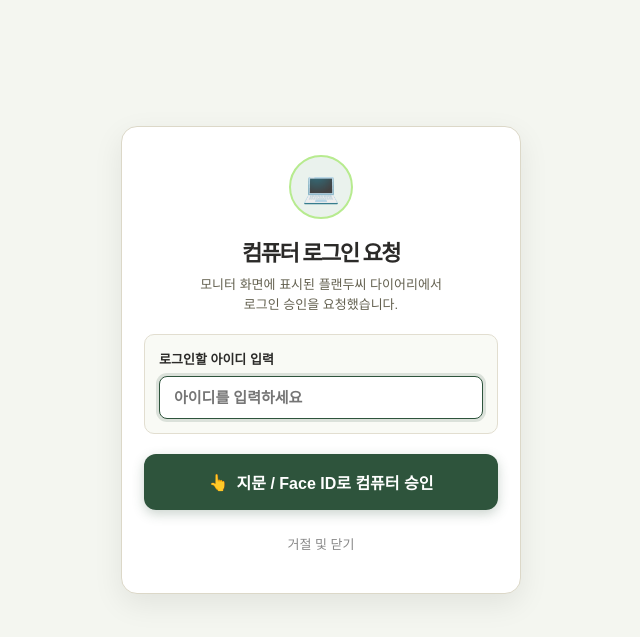
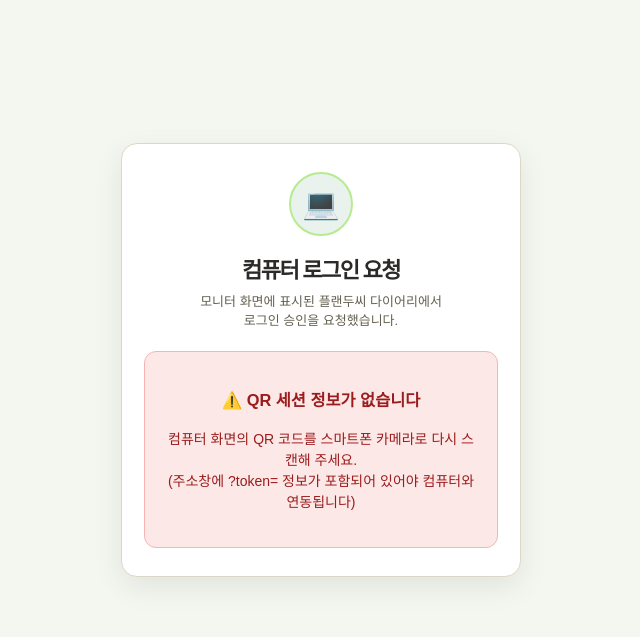
Before and after one commit to JYCHOI02/assignment7, a Flask app: page /mobile-approve in a window 1280 px wide. Shown: the top 637 px of the page, without its empty margins (319-959 px from the left). Run offline with Flask 3, Linux system fonts and the light colour scheme.

Commit message:
fix: QR remote login session token mismatch and tunnel routing

```diff
--- a/plan_diary-main/app.py
+++ b/plan_diary-main/app.py
@@ -114,15 +114,32 @@ def get_public_base_url():
     """스마트폰 QR 스캔 시 접속할 수 있는 외부 접속(HTTPS 터널 또는 호스트) URL을 반환합니다."""
     global PUBLIC_TUNNEL_URL
 
-    # 1. tunnel_url.txt 파일 우선 확인 (ngrok 고정 도메인 등 우선 적용)
+    if PUBLIC_TUNNEL_URL:
+        return PUBLIC_TUNNEL_URL
+
+    # 1. tunnel_url.txt 파일 확인
     tunnel_file = os.path.join(os.path.dirname(os.path.abspath(__file__)), "tunnel_url.txt")
     if os.path.exists(tunnel_file):
         try:
             with open(tunnel_file, "r", encoding="utf-8") as f:
                 content = f.read().strip()
                 if content.startswith("http"):
-                    PUBLIC_TUNNEL_URL = content.rstrip('/')
-                    return PUBLIC_TUNNEL_URL
+                    # ngrok인 경우, 로컬 4040 포트에서 실제 실행 중인지 검증 (타 PC 고정 도메인 오염 방지)
+                    if "ngrok" in content:
+                        try:
+                            req = urllib.request.Request("http://127.0.0.1:4040/api/tunnels")
+                            with urllib.request.urlopen(req, timeout=0.8) as resp:
+                                if resp.status == 200:
+                                    PUBLIC_TUNNEL_URL = content.rstrip('/')
+                                    return PUBLIC_TUNNEL_URL
+                        except Exception:
+                            pass
+                    elif "trycloudflare.com" in content:
+                        PUBLIC_TUNNEL_URL = content.rstrip('/')
+                        return PUBLIC_TUNNEL_URL
+                    else:
+                        PUBLIC_TUNNEL_URL = content.rstrip('/')
+                        return PUBLIC_TUNNEL_URL
         except Exception:
             pass
 
@@ -130,9 +147,6 @@ def get_public_base_url():
     env_url = os.environ.get("TUNNEL_URL")
     if env_url and env_url.startswith("http"):
         PUBLIC_TUNNEL_URL = env_url.rstrip('/')
-        return PUBLIC_TUNNEL_URL
-
-    if PUBLIC_TUNNEL_URL:
         return PUBLIC_TUNNEL_URL
 
     # 3. 요청 컨텍스트가 있으면 request.host_url
@@ -155,17 +169,65 @@ def start_tunnel_daemon():
             return
         _TUNNEL_STARTED = True
 
+    def _start_cloudflared():
+        cloudflared_path = shutil.which("cloudflared") or r"C:\Program Files (x86)\cloudflared\cloudflared.exe" or r"C:\Program Files\cloudflared\cloudflared.exe"
+        if not os.path.exists(cloudflared_path):
+            print("[터널 알림] cloudflared가 설치되어 있지 않습니다. 로컬(http://localhost:5000) 모드로 동작합니다.")
+            return
+
+        def _cloudflared_worker():
+            global PUBLIC_TUNNEL_URL
+            try:
+                cmd = [cloudflared_path, "tunnel", "--url", "http://127.0.0.1:5000"]
+                flags = subprocess.CREATE_NO_WINDOW if os.name == 'nt' else 0
+                proc = subprocess.Popen(
+                    cmd,
+                    stdout=subprocess.PIPE,
+                    stderr=subprocess.STDOUT,
+                    text=True,
+                    bufsize=1,
+                    creationflags=flags
+                )
+                import atexit
+                atexit.register(lambda: proc.kill())
+
+                for line in iter(proc.stdout.readline, ''):
+                    match = re.search(r'(https://[a-zA-Z0-9-]+\.trycloudflare\.com)', line)
+                    if match:
+                        found_url = match.group(1)
+                        with TUNNEL_LOCK:
+                            PUBLIC_TUNNEL_URL = found_url
+                            tunnel_file = os.path.join(os.path.dirname(os.path.abspath(__file__)), "tunnel_url.txt")
+                            with open(tunnel_file, "w", encoding="utf-8") as f:
+                                f.write(found_url + "\n")
+                        print(f"\n[Cloudflare Tunnel] 모바일 연동용 공개 HTTPS URL 생성 성공: {found_url}\n")
+                        break
+
+                for _ in iter(proc.stdout.readline, ''):
+                    pass
+            except Exception as e:
+                print("[Cloudflare Tunnel 실행 오류]:", e)
+
+        t = threading.Thread(target=_cloudflared_worker, daemon=True)
+        t.start()
+
     current = get_public_base_url()
 
-    # 1. ngrok 고정 도메인이 설정된 경우
-    if current and "ngrok" in current:
+    # 1. ngrok 고정 도메인이 설정되어 있고, 로컬에 ngrok 또는 pyngrok이 있는 경우 시도
+    local_ngrok = os.path.join(os.environ.get("LOCALAPPDATA", ""), "ngrok", "ngrok.exe")
+    ngrok_exe = local_ngrok if os.path.exists(local_ngrok) else shutil.which("ngrok")
+    has_pyngrok = False
+    try:
+        import pyngrok
+        has_pyngrok = True
+    except ImportError:
+        pass
+
+    if current and "ngrok" in current and (ngrok_exe or has_pyngrok):
         ngrok_domain = current.replace("https://", "").replace("http://", "").strip()
 
         def _ngrok_worker():
             try:
-                # 1) 로컬 ngrok web API(4040 포트)에 이미 동일 도메인의 터널이 살아있는지 직접 확인
-                #    (pyngrok.get_tunnels() 직접 호출 시 새 ngrok 프로세스가 추가 생성되어 포트가 4041로 밀리고
-                #     중복 엔드포인트 에러 ERR_NGROK_6030가 발생하는 현상 방지)
                 try:
                     req = urllib.request.Request("http://127.0.0.1:4040/api/tunnels")
                     with urllib.request.urlopen(req, timeout=1.5) as resp:
@@ -177,96 +239,27 @@ def start_tunnel_daemon():
                 except Exception:
                     pass
 
-                # 2) 4040에 유효한 터널이 없다면, 과거 종료되지 않고 남아있는 고아 ngrok 프로세스 정리
-                #    (동일 고정 도메인에 다중 프로세스가 연결되어 발생하는 ERR_NGROK_6030 완전 방지)
-                if os.name == 'nt':
-                    try:
-                        subprocess.run(
-                            ["taskkill", "/f", "/im", "ngrok.exe"],
-                            stdout=subprocess.DEVNULL,
-                            stderr=subprocess.DEVNULL
-                        )
-                    except Exception:
-                        pass
-
                 from pyngrok import ngrok, conf
                 import atexit
 
-                local_ngrok = os.path.join(os.environ.get("LOCALAPPDATA", ""), "ngrok", "ngrok.exe")
-                ngrok_exe = local_ngrok if os.path.exists(local_ngrok) else shutil.which("ngrok")
                 if ngrok_exe:
                     conf.get_default().ngrok_path = ngrok_exe
 
                 print(f"\n[ngrok] 고정 도메인 연결 시도: {current} ...")
                 tunnel = ngrok.connect(5000, domain=ngrok_domain)
                 print(f"\n[ngrok 고정 터널 연결 성공!] 접속 URL: {tunnel.public_url}\n")
-
-                # 프로세스 종료 시 백그라운드 ngrok 자동 정리
                 atexit.register(lambda: ngrok.kill())
             except Exception as e:
-                err_msg = str(e)
-                if "4018" in err_msg or "authentication failed" in err_msg:
-                    ngrok_cmd = ngrok_exe if ngrok_exe else "ngrok"
-                    print("\n" + "!" * 60)
-                    print("[ngrok 인증 필요] ngrok auth 토큰 등록이 필요합니다.")
-                    print("대시보드(https://dashboard.ngrok.com/get-started/your-authtoken)에서 토큰을 확인한 후,")
-                    print("터미널에 다음 명령어를 입력해 주세요:")
-                    print(f"  & '{ngrok_cmd}' config add-authtoken <내토큰>")
-                    print("!" * 60 + "\n")
-                elif "6030" in err_msg or "multiple endpoints" in err_msg or "4030" in err_msg:
-                    print(f"\n[ngrok 6030/4030 오류 감지]: 다른 프로세스에서 {ngrok_domain}을 사용 중입니다.")
-                    print("기존 ngrok 프로세스를 정리 후 다시 연결합니다.\n")
-                else:
-                    print(f"[ngrok 실행 오류]: {e}")
+                print(f"[ngrok 실행 오류]: {e}")
+                # ngrok 실패 시 바로 cloudflared로 폴백
+                _start_cloudflared()
 
         t = threading.Thread(target=_ngrok_worker, daemon=True)
         t.start()
         return
 
-    # 2. cloudflared 임시 터널 (ngrok이 아니고 trycloudflare일 때만)
-    cloudflared_path = shutil.which("cloudflared") or r"C:\Program Files (x86)\cloudflared\cloudflared.exe"
-    if not os.path.exists(cloudflared_path):
-        return
-
-    # 이미 유효한 터널 URL이 있고 응답하면 추가 실행하지 않음
-    if current and "trycloudflare.com" in current:
-        try:
-            req = urllib.request.Request(current, headers={"User-Agent": "HealthCheck"})
-            with urllib.request.urlopen(req, timeout=3) as resp:
-                if resp.status in (200, 302, 404):
-                    return
-        except Exception:
-            pass
-
-    def _cloudflared_worker():
-        global PUBLIC_TUNNEL_URL
-        try:
-            cmd = [cloudflared_path, "tunnel", "--url", "http://127.0.0.1:5000"]
-            flags = subprocess.CREATE_NO_WINDOW if os.name == 'nt' else 0
-            proc = subprocess.Popen(
-                cmd,
-                stdout=subprocess.PIPE,
-                stderr=subprocess.STDOUT,
-                text=True,
-                bufsize=1,
-                creationflags=flags
-            )
-            for line in iter(proc.stdout.readline, ''):
-                match = re.search(r'(https://[a-zA-Z0-9-]+\.trycloudflare\.com)', line)
-                if match:
-                    found_url = match.group(1)
-                    with TUNNEL_LOCK:
-                        PUBLIC_TUNNEL_URL = found_url
-                        tunnel_file = os.path.join(os.path.dirname(os.path.abspath(__file__)), "tunnel_url.txt")
-                        with open(tunnel_file, "w", encoding="utf-8") as f:
-                            f.write(found_url + "\n")
-                    print(f"\n[Cloudflare Tunnel] 모바일 연동용 공개 URL: {found_url}\n")
-                    break
-        except Exception as e:
-            print("[Cloudflare Tunnel 실행 오류]:", e)
-
-    t = threading.Thread(target=_cloudflared_worker, daemon=True)
-    t.start()
+    # ngrok 조건이 아니거나 ngrok 미설치 시 cloudflared 즉시 실행
+    _start_cloudflared()
 
 
 # 하위 호환 별칭 유지
@@ -1416,14 +1409,27 @@ def mobile_approve_page():
 def qr_approve_options():
     """스마트폰 지문 인증을 위한 WebAuthn Assertion 챌린지 생성"""
     data = request.get_json() or {}
-    token = data.get("token")
+    token = (data.get("token") or "").strip()
     username = data.get("username", "").strip()
 
-    conn = get_db()
+    if not token:
+        return jsonify({"success": False, "message": "QR 토큰 정보가 없습니다. PC 화면의 QR 코드를 다시 스캔해 주세요."}), 400
+
+    conn = get_db()
+    session_row = conn.execute("SELECT * FROM qr_login_sessions WHERE token = ?", (token,)).fetchone()
+    if not session_row:
+        conn.close()
+        return jsonify({"success": False, "message": "유효하지 않은 QR 세션입니다. PC 화면의 QR 코드를 다시 스캔해 주세요."}), 404
+
+    now_str = get_kst_now().strftime("%Y-%m-%d %H:%M:%S")
+    if session_row["expires_at"] < now_str or session_row["status"] != "PENDING":
+        conn.close()
+        return jsonify({"success": False, "message": "만료되었거나 이미 사용된 QR 세션입니다. PC 화면을 새로고침한 뒤 다시 시도해 주세요."}), 400
+
     user = conn.execute("SELECT id, username FROM users WHERE username = ?", (username,)).fetchone()
     if not user:
         conn.close()
-        return jsonify({"success": False, "message": f"'{username}' 계정을 찾을 수 없거나 등록된 패스키가 없습니다. 아이디를 확인해 주세요."}), 400
+        return jsonify({"success": False, "message": f"'{username}' 계정을 찾을 수 없습니다. 아이디를 확인해 주세요."}), 400
 
     # 해당 유저의 등록된 패스키 조회
     keys = conn.execute("SELECT credential_id FROM passkeys WHERE user_id = ?", (user["id"],)).fetchall()
@@ -1432,7 +1438,7 @@ def qr_approve_options():
     if not keys:
         return jsonify({
             "success": False,
-            "message": f"'{username}' 계정을 찾을 수 없거나 등록된 패스키가 없습니다. 먼저 패스키를 등록해 주세요."
+            "message": f"'{username}' 계정에 등록된 패스키(지문)가 없습니다. 먼저 스마트폰에서 패스키를 등록해 주세요."
         }), 400
 
     # 챌린지 발급
@@ -1455,11 +1461,26 @@ def qr_approve_options():
 def qr_approve():
     """스마트폰에서 실제 암호학적 지문 서명(WebAuthn) 검증 후 컴퓨터 로그인 승인"""
     data = request.get_json() or {}
-    token = data.get("token")
+    token = (data.get("token") or "").strip()
     username = data.get("username", "").strip()
+
+    if not token:
+        return jsonify({"success": False, "message": "QR 토큰 정보가 없습니다. PC 화면의 QR 코드를 다시 스캔해 주세요."}), 400
+
+    conn = get_db()
+    session_row = conn.execute("SELECT * FROM qr_login_sessions WHERE token = ?", (token,)).fetchone()
+    if not session_row:
+        conn.close()
+        return jsonify({"success": False, "message": "유효하지 않은 QR 세션입니다. PC 화면의 QR 코드를 다시 스캔해 주세요."}), 404
+
+    now_str = get_kst_now().strftime("%Y-%m-%d %H:%M:%S")
+    if session_row["expires_at"] < now_str or session_row["status"] != "PENDING":
+        conn.close()
+        return jsonify({"success": False, "message": "만료되었거나 이미 사용된 QR 세션입니다. PC 화면을 새로고침해 주세요."}), 400
 
     expected_challenge = session.get(f"qr_challenge_{token}")
     if not expected_challenge:
+        conn.close()
         return jsonify({"success": False, "message": "승인 세션이 만료되었습니다. 다시 시도해 주세요."}), 400
 
     cred_id = data.get("id")
@@ -1469,12 +1490,12 @@ def qr_approve():
     sig_b64 = resp.get("signature")
 
     if not cred_id or not auth_data_b64 or not client_data_b64 or not sig_b64:
+        conn.close()
         return jsonify({
             "success": False,
             "message": "스마트폰 지문 인증(서명) 데이터가 누락되었습니다. 등록된 지문으로 인증해야 합니다."
         }), 400
 
-    conn = get_db()
     # 등록된 패스키 확인 및 소유자 검증
     passkey_row = conn.execute("""
         SELECT p.*, u.username, u.id AS uid
@@ -1505,16 +1526,6 @@ def qr_approve():
     except Exception as e:
         conn.close()
         return jsonify({"success": False, "message": f"서명 검증 오류: {str(e)}"}), 400
-
-    session_row = conn.execute("SELECT * FROM qr_login_sessions WHERE token = ?", (token,)).fetchone()
-    if not session_row:
-        conn.close()
-        return jsonify({"success": False, "message": "유효하지 않은 QR 세션입니다."}), 404
-
-    now_str = get_kst_now().strftime("%Y-%m-%d %H:%M:%S")
-    if session_row["expires_at"] < now_str or session_row["status"] != "PENDING":
-        conn.close()
-        return jsonify({"success": False, "message": "만료되었거나 이미 사용된 QR 세션입니다."}), 400
 
     # 승인 완료 처리
     conn.execute("""
@@ -2769,9 +2780,8 @@ def export_all_data():
 if __name__ == "__main__":
     init_db()
 
-    # Werkzeug reloader 프로세스 2중 구동으로 인한 터널 중복 생성(ERR_NGROK_6030) 방지
-    if os.environ.get("WERKZEUG_RUN_MAIN") == "true" or not app.debug:
-        start_cloudflared_daemon()
+    # 모바일 생체인증(QR 로그인)을 위한 터널 데몬 시작
+    start_tunnel_daemon()
 
     print("=" * 60)
     print("플랜두씨 다이어리 2 (Plan-Do-See) - 인증 & 격리 서버 시작")
--- a/plan_diary-main/templates/mobile_approve.html
+++ b/plan_diary-main/templates/mobile_approve.html
@@ -155,13 +155,27 @@
         </button>
 
         <button type="button" class="reject-btn" onclick="window.close();">거절 및 닫기</button>
+        <p style="margin-top: 18px; font-size: 12.5px; color: #666; line-height: 1.5; background: #fafaf5; border: 1px dashed #dcd8c8; border-radius: 8px; padding: 10px; text-align: left;">
+            💡 <b>이 사이트에 스마트폰 지문이 등록되지 않았나요?</b><br>
+            PC 모니터에서 먼저 아이디/비밀번호로 로그인한 뒤,<br>
+            상단의 <b>[📱 패스키(지문) 등록]</b>을 눌러 등록 QR을 스캔해 주세요.
+        </p>
     </div>
 
     <div id="resultBox" class="result-box"></div>
 </div>
 
 <script>
-    const qrToken = "{{ token }}";
+    const qrToken = "{{ token }}".trim();
+
+    // QR 토큰 누락 시 즉시 안내 표시
+    if (!qrToken) {
+        document.getElementById('approveFormArea').style.display = 'none';
+        const resBox = document.getElementById('resultBox');
+        resBox.className = 'result-box error';
+        resBox.innerHTML = '<h3>⚠️ QR 세션 정보가 없습니다</h3><p>컴퓨터 화면의 QR 코드를 스마트폰 카메라로 다시 스캔해 주세요.<br>(주소창에 ?token= 정보가 포함되어 있어야 컴퓨터와 연동됩니다)</p>';
+        resBox.style.display = 'block';
+    }
 
     function b64urlToBuffer(b64url) {
         const b64 = b64url.replace(/-/g, '+').replace(/_/g, '/');
@@ -195,6 +209,11 @@
         const resBox = document.getElementById('resultBox');
         resBox.style.display = 'none';
 
+        if (!qrToken) {
+            alert('유효한 QR 토큰 정보가 없습니다. 컴퓨터 화면의 QR 코드를 다시 스캔해 주세요.');
+            return;
+        }
+
         if (!username) {
             alert('로그인할 아이디를 입력해 주세요.');
             if (usernameInput) usernameInput.focus();
@@ -223,7 +242,8 @@
             const optData = await optRes.json();
 
             if (!optRes.ok || !optData.success) {
-                throw new Error(optData.message || '승인 옵션 생성 실패');
+                let msg = optData.message || '승인 옵션 생성 실패';
+                throw new Error(msg);
             }
 
             // 2. 바이너리 버퍼 변환
--- a/plan_diary-main/tunnel_url.txt
+++ b/plan_diary-main/tunnel_url.txt
@@ -1 +1 @@
-https://cable-badly-blast.ngrok-free.dev
+https://bracelets-adipex-louisville-notebook.trycloudflare.com
```
Also changed, not shown: plan_diary-main/templates/login.html (+17 -2 lines), plan_diary-main/database.db.
